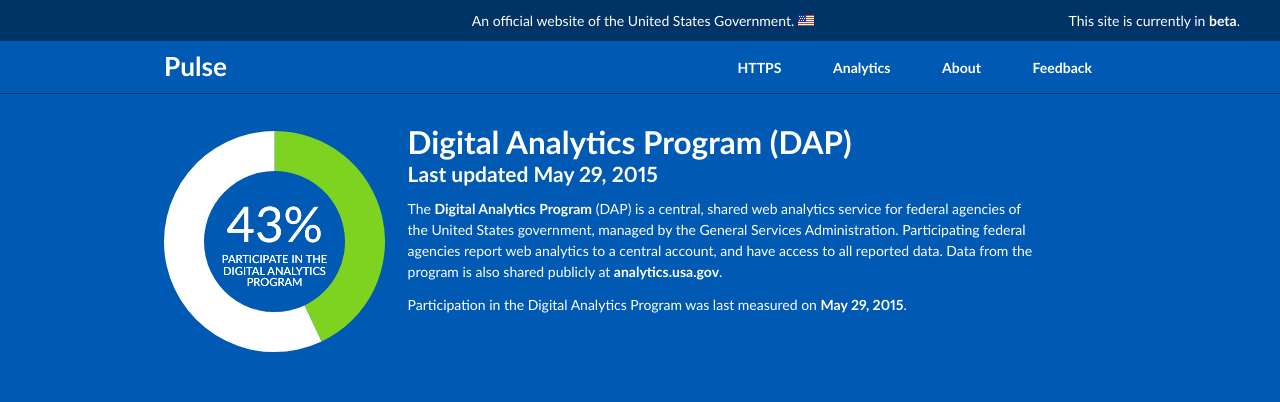
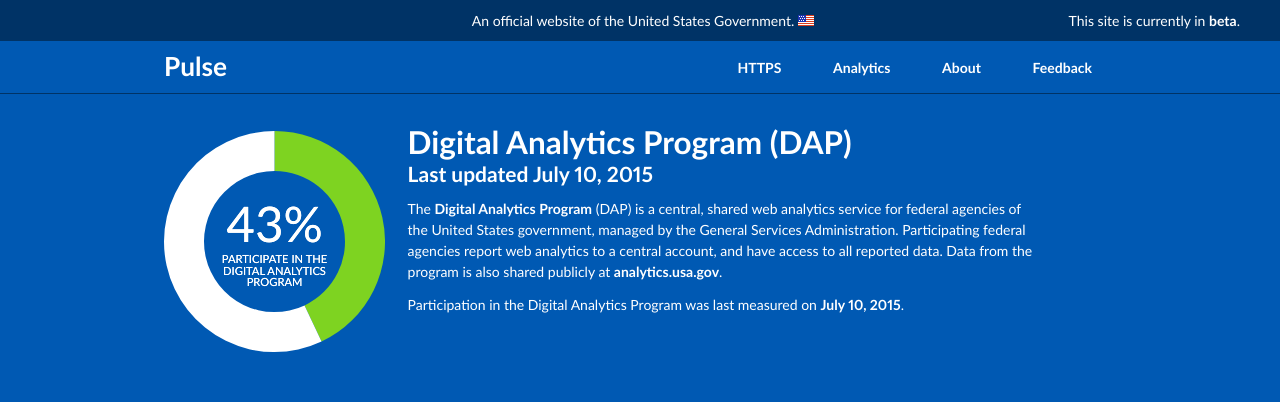
Before and after one commit to 18F/pulse, a Jekyll site: the page built from pages/analytics/agencies.html, in a window 1280 px wide. Shown: the top 402 px of the page. Built offline with Jekyll 4.4.1, drawn with Linux system fonts in a browser that asks for light colours; Markdown is read by kramdown in place of the engine named in the settings.

Commit message:
update input data dates

```diff
--- a/_config.yml
+++ b/_config.yml
@@ -12,9 +12,9 @@
   # The export date for the .gov domain list.
   domains: 2015-03-15
   # The export date for the DAP participating sub/domain list.
-  dap: 2015-05-29
+  dap: 2015-07-10
   # The scan date for HTTP/TLS data.
-  scan: 2015-07-03
+  scan: 2015-07-10
 
 # Markdown configuration.
 highlighter: rouge
```
